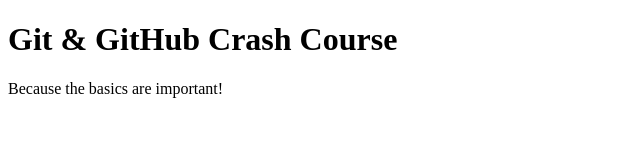
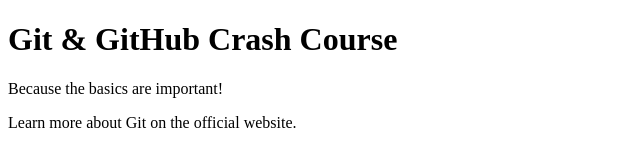
Before and after one commit to andresgomezpublicis/github-course, a plain HTML site: page index.html in a window 1280 px wide. Shown: the whole page, without its empty margins (0-640 px from the left). Drawn offline with Linux system fonts and the light colour scheme.

Commit message:
added link to Git Docs.

```diff
--- a/index.html
+++ b/index.html
@@ -9,5 +9,8 @@
   <body>
     <h1>Git & GitHub Crash Course</h1>
     <p>Because the basics are important!</p>
+    <p>
+      Learn more about Git on
+      <a href = "https://git-scm.com/book/en/v2"></a> the official website.</p>
   </body>
 </html>
```
